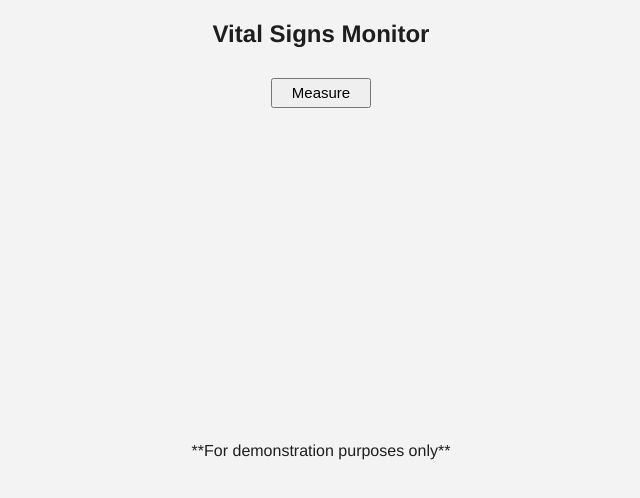
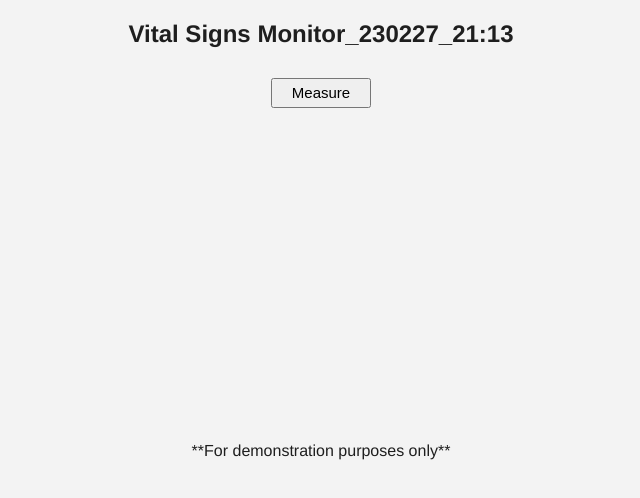
Before and after one commit to xandyxor/xandyxor.github.io, a plain HTML site: page NTHU/PPG/index.html in a window 1280 px wide. Shown: the whole page, without its empty margins (319-959 px from the left). Drawn offline with nearby package versions, Linux system fonts and the light colour scheme.

```diff
--- a/NTHU/PPG/index.html
+++ b/NTHU/PPG/index.html
@@ -11,7 +11,7 @@
 
 <body>
     <header>
-        <h2>Vital Signs Monitor</h2>
+        <h2>Vital Signs Monitor_230227_21:13</h2>
     </header>
     <main>
         <div id="error-message"></div>
```
